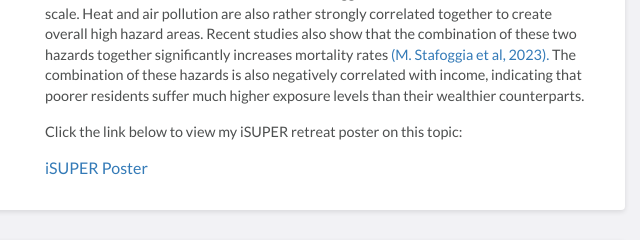
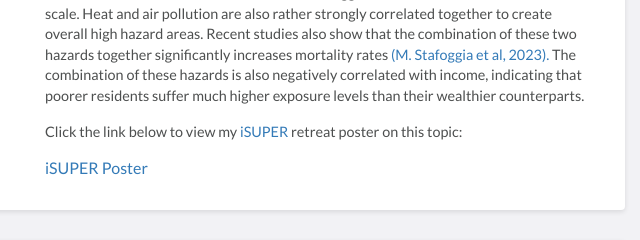
Before and after one commit to BryceCubes/BrycePortfolio, a website: page index.html in a window 1280 px wide. Shown: the part 1640-1880 px from the top of the page, 600-1240 px from the left. Drawn offline with nearby package versions, Linux system fonts and the light colour scheme.

Commit message:
added a link to iSUPER website

```diff
--- a/index.html
+++ b/index.html
@@ -201,8 +201,14 @@
                 exposure levels than their wealthier counterparts.
               </p>
               <p>
-                Click the link below to view my iSUPER retreat poster on this
-                topic:
+                Click the link below to view my
+                <a
+                  href="https://impactengines.northeastern.edu/ie/isuper/"
+                  target="_blank"
+                >
+                  iSUPER
+                </a>
+                retreat poster on this topic:
               </p>
               <a href="./assets/MultiHazard-Poster.pdf" target="_blank"
                 >iSUPER Poster
@@ -410,13 +416,12 @@
                     >Eastie Farm.</a
                   >
                   This organization is a hugely important community asset with a
-                  "pick your price" style of CSA shares allowing more
-                  fortunate residents to support their neighbors. I love having
-                  access to fresh and local food and learning to cook with
-                  produce that I never used before through their CSA program
-                  which has grown massively over the last few years. They also
-                  organize many local events to educate and strengthen community
-                  ties.
+                  "pick your price" style of CSA shares allowing more fortunate
+                  residents to support their neighbors. I love having access to
+                  fresh and local food and learning to cook with produce that I
+                  never used before through their CSA program which has grown
+                  massively over the last few years. They also organize many
+                  local events to educate and strengthen community ties.
                 </p>
                 <p>
                   When a staff member sent out an email asking for people with
```
